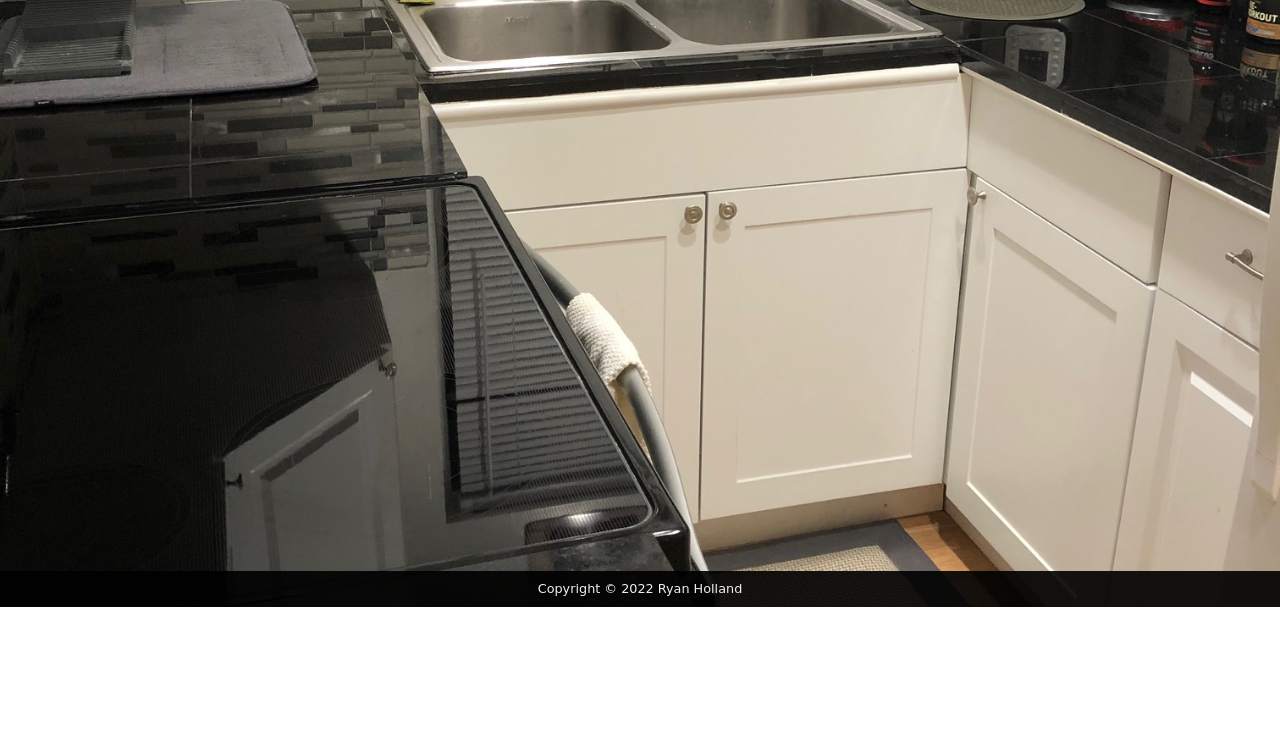
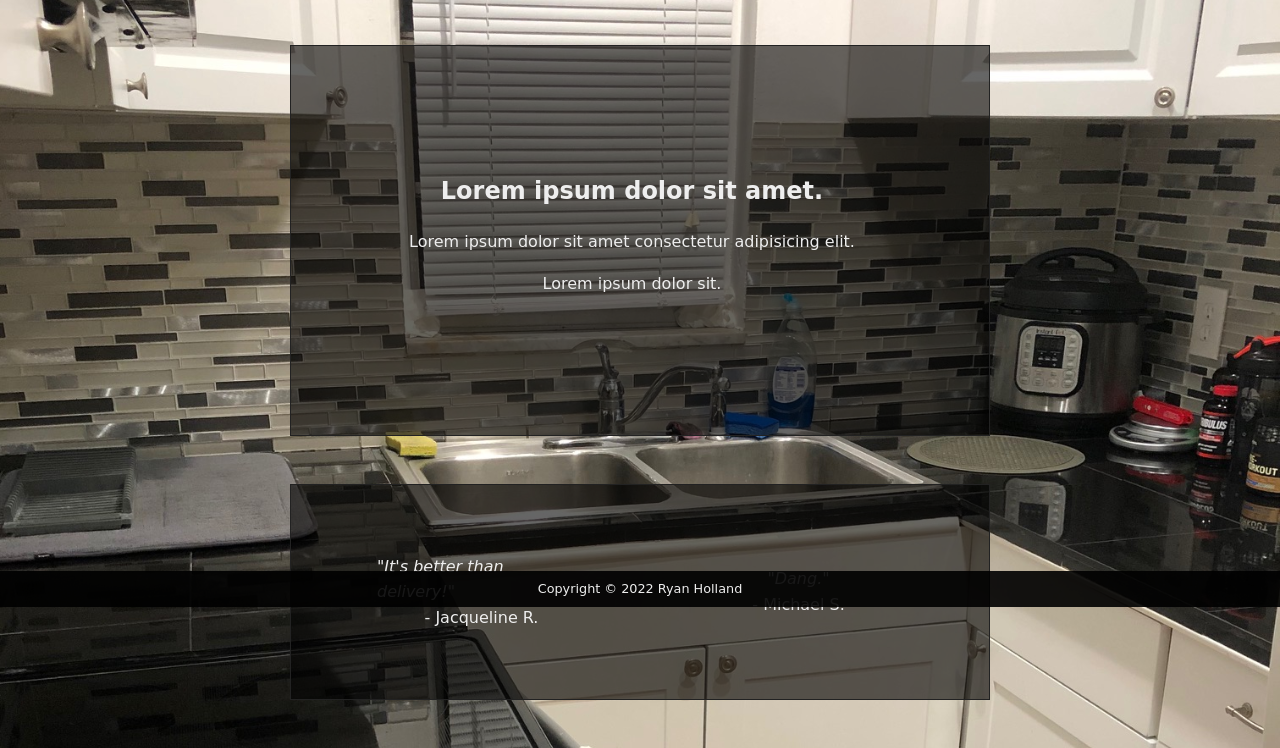
Before and after one commit to rygho90/restaurant-page, a website built with webpack: page dist/index.html in a window 1280 px wide. Shown: the part 193-941 px from the top of the page. Before the commit the page ends 800 px from the top, so only its background shows below. Built offline with nearby package versions, Linux system fonts and the light colour scheme.

Commit message:
Add modules for page load and home tab load

```diff
--- /dev/null
+++ b/src/home.js
@@ -0,0 +1,52 @@
+const loadHomeTab = function() {
+    const content = document.querySelector(".content");
+
+    const homePage = document.createElement("div");
+    homePage.setAttribute("id","home-page");
+
+    const mainDiv = document.createElement("div");
+    mainDiv.classList.add("main");
+
+    const homeDiv = document.createElement("div");
+    homeDiv.classList.add("home");
+    const homeHead = document.createElement("h2");
+    homeHead.textContent = "Lorem ipsum dolor sit amet.";
+    const homeP1 = document.createElement("p");
+    homeP1.textContent = "Lorem ipsum dolor sit amet consectetur adipisicing elit.";
+    const homeP2 = document.createElement("p");
+    homeP2.textContent = "Lorem ipsum dolor sit.";
+
+    const testDiv = document.createElement("div");
+    testDiv.classList.add("testimonials");
+    const quoteDiv1 = document.createElement("div");
+    quoteDiv1.classList.add("quote");
+    const block1 = document.createElement("blockquote");
+    block1.textContent = `"It's better than delivery!"`;
+    const quoteP1 = document.createElement("p");
+    quoteP1.textContent = "- Jacqueline R.";
+    const quoteDiv2 = document.createElement("div");
+    quoteDiv2.classList.add("quote");
+    const block2 = document.createElement("blockquote");
+    block2.textContent = `"Dang."`;
+    const quoteP2 = document.createElement("p");
+    quoteP2.textContent = "- Michael S.";
+
+    homeDiv.append(homeHead);
+    homeDiv.append(homeP1);
+    homeDiv.append(homeP2);
+    mainDiv.append(homeDiv);
+
+    quoteDiv1.append(block1);
+    quoteDiv1.append(quoteP1);
+    quoteDiv2.append(block2);
+    quoteDiv2.append(quoteP2);
+    testDiv.append(quoteDiv1);
+    testDiv.append(quoteDiv2);
+
+    homePage.append(mainDiv);
+    homePage.append(testDiv);
+
+    content.append(homePage);
+};
+
+export default loadHomeTab;
--- a/src/index.js
+++ b/src/index.js
@@ -1,29 +1,4 @@
 import './style.css';
+import loadPage from './load.js';
 
-const content = document.querySelector(".content");
-
-const header = document.createElement("div");
-header.classList.add("header");
-
-const restaurantName = document.createElement("h1");
-restaurantName.classList.add("restaurant-name");
-restaurantName.textContent = "Ryan's Kitchen";
-
-const nav = document.createElement("nav");
-const homeButton = document.createElement("button");
-const menuButton = document.createElement("button");
-const contactButton = document.createElement("button");
-homeButton.textContent = "Home";
-menuButton.textContent = "Menu";
-contactButton.textContent = "Contact";
-homeButton.classList.add("button-nav");
-homeButton.classList.add("active");
-menuButton.classList.add("button-nav");
-contactButton.classList.add("button-nav");
-
-nav.append(homeButton);
-nav.append(menuButton);
-nav.append(contactButton);
-header.append(restaurantName);
-header.append(nav);
-content.append(header);
+loadPage();
--- /dev/null
+++ b/src/load.js
@@ -0,0 +1,44 @@
+import loadHomeTab from './home.js';
+
+const loadPage = function() {
+    const content = document.querySelector(".content");
+    const header = document.createElement("div");
+    header.classList.add("header");
+
+    const restaurantName = document.createElement("h1");
+    restaurantName.classList.add("restaurant-name");
+    restaurantName.textContent = "Ryan's Kitchen";
+
+    const nav = document.createElement("nav");
+    const homeButton = document.createElement("button");
+    const menuButton = document.createElement("button");
+    const contactButton = document.createElement("button");
+    homeButton.textContent = "Home";
+    menuButton.textContent = "Menu";
+    contactButton.textContent = "Contact";
+    homeButton.classList.add("button-nav");
+    homeButton.classList.add("active");
+    menuButton.classList.add("button-nav");
+    contactButton.classList.add("button-nav");
+
+    nav.append(homeButton);
+    nav.append(menuButton);
+    nav.append(contactButton);
+    header.append(restaurantName);
+    header.append(nav);
+    content.append(header);
+
+    /* Footer */
+
+    const footer = document.createElement("footer");
+    footer.classList.add(".footer");
+    const footerP = document.createElement("p");
+    footerP.textContent = "Copyright © 2022 Ryan Holland";
+    footer.append(footerP);
+    content.append(footer);
+
+    /* Home Tab */
+    loadHomeTab();
+}
+
+export default loadPage;
```
Also changed, not shown: dist/index.html, dist/main.js.
